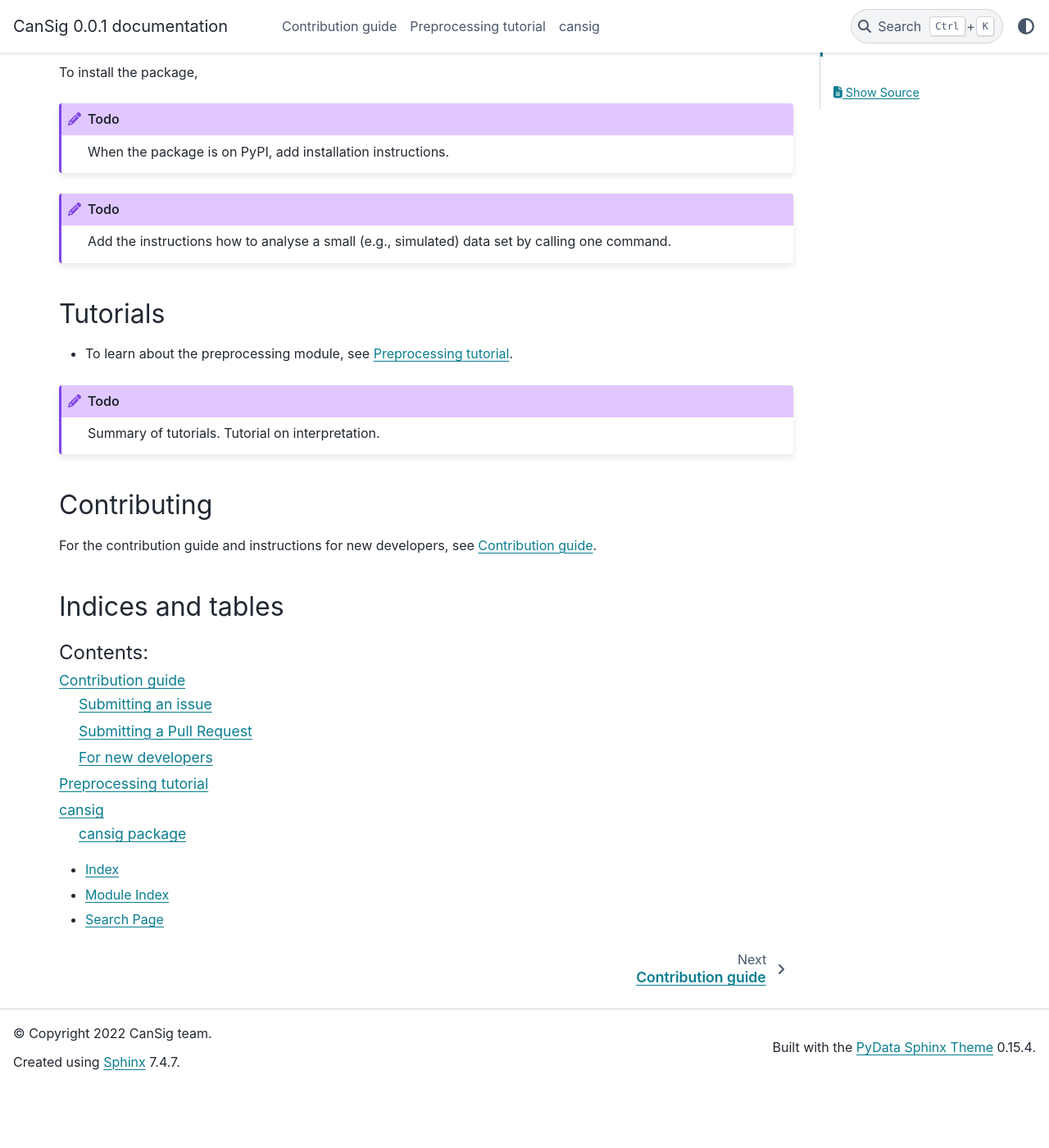
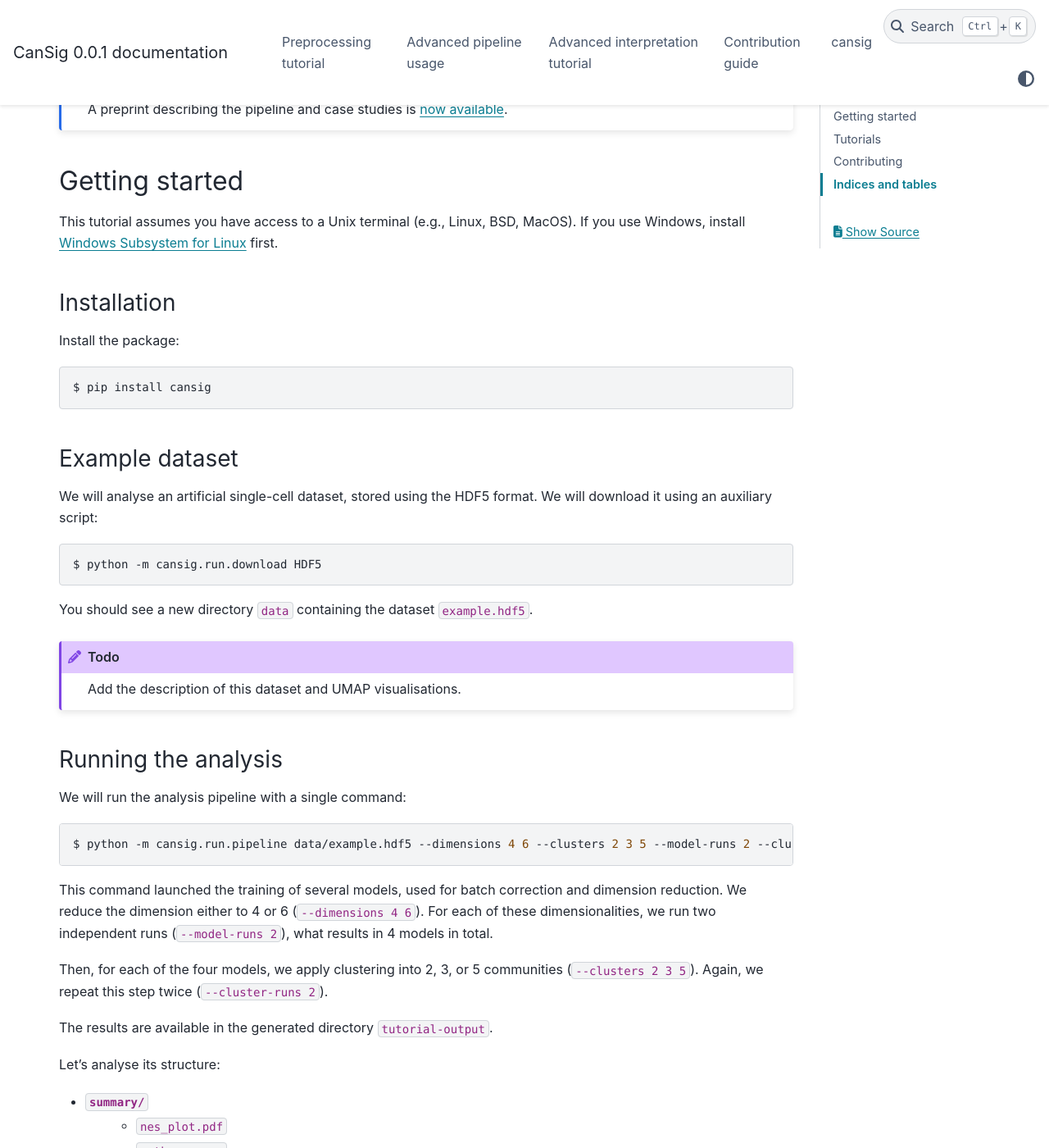
Before and after one commit to BoevaLab/CanSig, a Sphinx documentation site: the page built from docs/index.rst, in a window 1280 px wide and 1400 px high, scrolled down 537 px. Shown: the whole window at 82% size. Built offline with Sphinx 7.4.7 and the PyData theme 0.15.4, drawn with Linux system fonts in a browser that asks for light colours; before the commit the page ends 1861 px from its top, so only the background shows below that; some of the changed text lies outside the part shown.

Commit message:
High-level tutorial

```diff
--- a/docs/index.rst
+++ b/docs/index.rst
@@ -1,37 +1,93 @@
 CanSig: discovering cancer signatures
 =====================================
 
+.. warning::
+   This package is currently *not* ready to be used. We hope it will be available to public use in June.
 
 Human tumors are highly heterogeneous in their cell composition; specifically, they exhibit heterogeneity in transcriptional states of malignant cells, as has been recently discovered through single-cell RNA sequencing (scRNA-seq). Distinct states of malignant cells have been linked to variability in tumorigenic properties and resistance to anti-cancer treatment. Despite the fact that scRNA-seq data contain all necessary information to uncover shared transcriptional states of malignant cells in tumors, jointly analyzing cells from multiple cancer patients comes with its set of challenges including batch correction and accounting for patient-specific genetic background driving differences between gene expression vectors. We propose CanSig, an easy-to-use approach designed to discover known and de novo shared signatures in cancer single cells. CanSig preprocesses, integrates and analyzes scRNA-seq data to provide new signatures of shared transcriptional states and links these states to known pathways.
 
 
 .. note::
-
    A preprint describing the pipeline and case studies is `now available <https://doi.org/10.1101/2022.04.14.488324>`_.
 
 
 Getting started
 ---------------
 
-To install the package,
+This tutorial assumes you have access to a Unix terminal (e.g., Linux, BSD, MacOS). If you use Windows, install `Windows Subsystem for Linux <https://docs.microsoft.com/en-us/windows/wsl/install>`_ first.
+
+Installation
+^^^^^^^^^^^^
+
+Install the package:
+
+.. code-block:: bash
+
+   $ pip install cansig
+
+Example dataset
+^^^^^^^^^^^^^^^
+
+We will analyse an artificial single-cell dataset, stored using the HDF5 format. We will download it using an auxiliary script:
+
+.. code-block:: bash
+
+   $ python -m cansig.run.download HDF5
+
+You should see a new directory ``data`` containing the dataset ``example.hdf5``.
 
 .. todo::
+   Add the description of this dataset and UMAP visualisations.
 
-   When the package is on PyPI, add installation instructions.
+Running the analysis
+^^^^^^^^^^^^^^^^^^^^
+
+We will run the analysis pipeline with a single command:
+
+.. code-block:: bash
+
+   $ python -m cansig.run.pipeline data/example.hdf5 --dimensions 4 6 --clusters 2 3 5 --model-runs 2 --cluster-runs 2 --output tutorial-output
+
+This command launched the training of several models, used for batch correction and dimension reduction.
+We reduce the dimension either to 4 or 6 (``--dimensions 4 6``).
+For each of these dimensionalities, we run two independent runs (``--model-runs 2``), what results in 4 models in total.
+
+Then, for each of the four models, we apply clustering into 2, 3, or 5 communities (``--clusters 2 3 5``). Again, we repeat this step twice (``--cluster-runs 2``).
+
+The results are available in the generated directory ``tutorial-output``.
+
+Let's analyse its structure:
+
+* ``summary/``
+    * ``nes_plot.pdf``
+    * ``pathways.csv``
+* ``runs/``
+    * ``latent/``
+    * ``cluster/``
+    * ``gsea/``
+
+
+.. note::
+   Currently, we use `scVI <https://github.com/scverse/scvi-tools>`_ for batch correction and dimension reduction and `Leiden clustering <https://doi.org/10.1038/s41598-019-41695-z>`_.
+   For more advanced tutorial, instructing how to use different models, consult :ref:`pipeline-advanced`.
+
+Interpreting the results
+^^^^^^^^^^^^^^^^^^^^^^^^
 
 .. todo::
+   Basic discussion how to interpret the results.
 
-   Add the instructions how to analyse a small (e.g., simulated) data set by calling one command.
-
+.. note::
+   For more advanced analysis, see the :ref:`interpretation` tutorial.
 
 Tutorials
 ---------
 
-* To learn about the preprocessing module, see :ref:`preprocessing`.
-
+* To learn more about the pipeline (parallelization, using custom models), see :ref:`pipeline-advanced`.
+* For a tutorial how to interpret the results from the biological perspective, see :ref:`interpretation`.
+* To learn about the preprocessing module (used to prepare the raw data into the HDF5 format), see the :ref:`preprocessing`.
 
 .. todo::
-
    Summary of tutorials. Tutorial on interpretation.
 
 
@@ -48,8 +104,10 @@ Indices and tables
    :maxdepth: 2
    :caption: Contents:
 
+   preprocessing
+   pipeline-advanced
+   interpretation
    contributing
-   preprocessing
    source/modules
 
 * :ref:`genindex`
```
Also changed, not shown: docs/interpretation.rst (added, +9 -0 lines), docs/pipeline-advanced.rst (added, +8 -0 lines), 2 other files.
